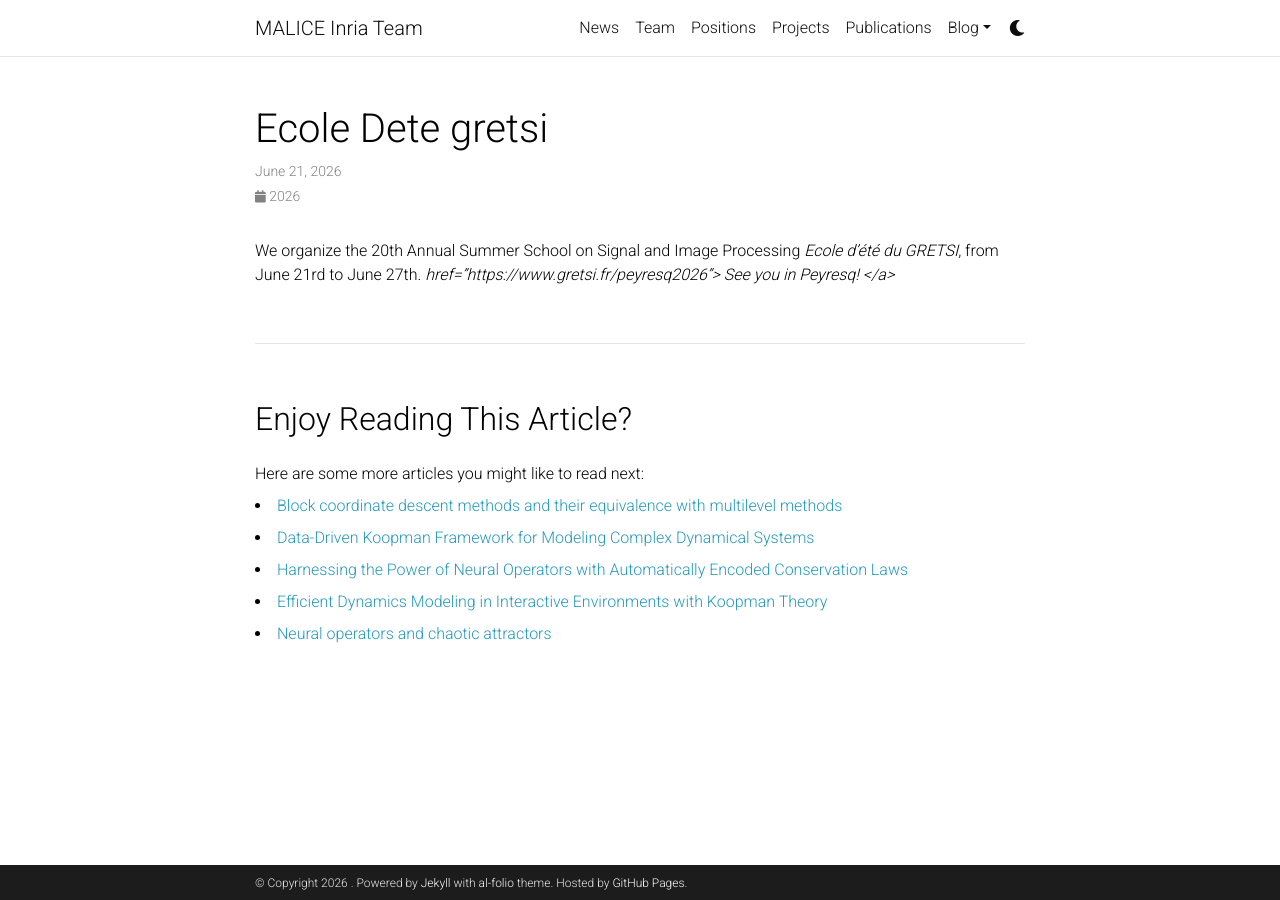
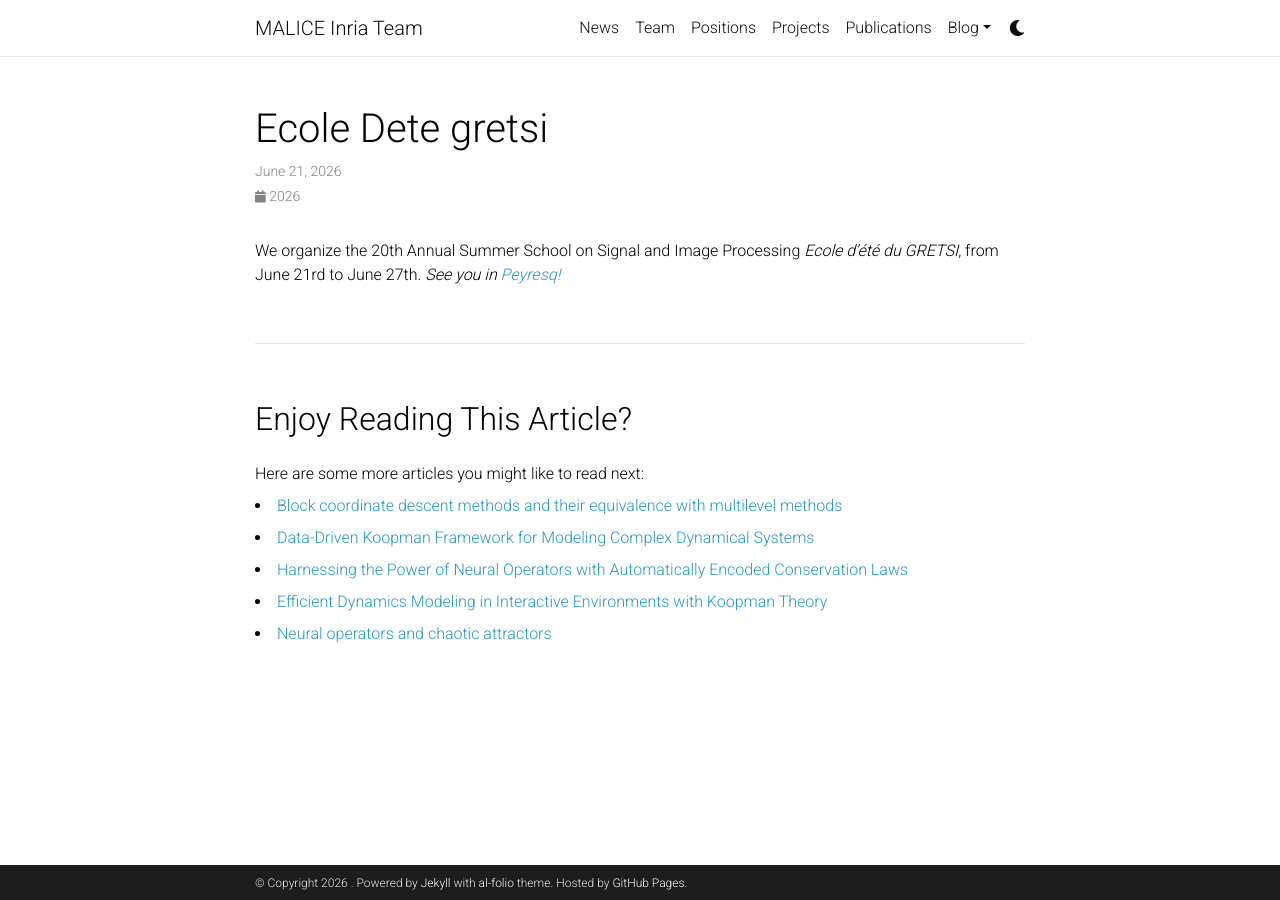
Before and after one commit to labhc-malice/labhc-malice.github.io, a Jekyll site: the page built from _news/26-06-21-ecole-dete- gretsi.md, in a window 1280 px wide. Built offline with Jekyll 4.4.1, drawn with Linux system fonts in a browser that asks for light colours; comment, search, counter and statistics services are not loaded; a style sheet for code colours, icons or effects is not loaded.

Commit message:
Update 26-06-21-ecole-dete- gretsi.md

```diff
--- a/_news/26-06-21-ecole-dete- gretsi.md
+++ b/_news/26-06-21-ecole-dete- gretsi.md
@@ -3,4 +3,4 @@ layout: post
 date: 2026-06-21 09:00:00+0100
 inline: true
 ---
-We organize the 20th Annual Summer School on Signal and Image Processing <em>Ecole d’été du GRETSI</em>, from June 21rd to June 27th.<a> <em> href="https://www.gretsi.fr/peyresq2026"> See you in Peyresq! </a> </em>
+We organize the 20th Annual Summer School on Signal and Image Processing <em>Ecole d’été du GRETSI</em>, from June 21rd to June 27th. <em> See you in <a href="https://www.gretsi.fr/peyresq2026">Peyresq!</a> </em>
```
